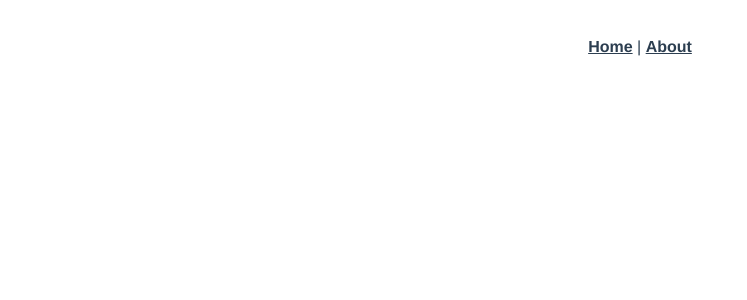
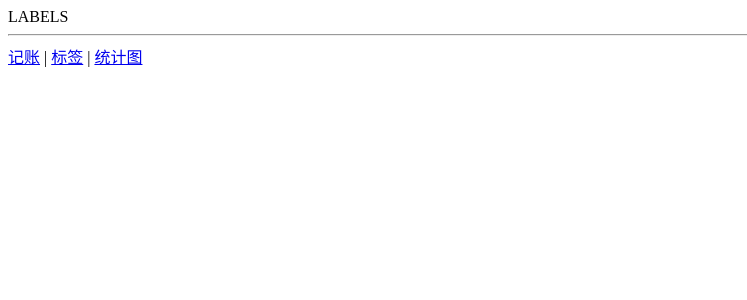
Before and after one commit to pengmingtaoo/loon-account, a Vue app: page /#/labels in a window 1280 px wide. Shown: the top 300 px of the page, without its empty margins (0-747 px from the left). Built offline with nearby package versions, Linux system fonts and the light colour scheme.

Commit message:
导航栏初步形成

```diff
--- a/src/App.vue
+++ b/src/App.vue
@@ -1,10 +1,12 @@
 <template>
-  <div id="app">
-    <div id="nav">
-      <router-link to="/">Home</router-link> |
-      <router-link to="/about">About</router-link>
-    </div>
+  <div>
     <router-view/>
+    <hr>
+    <routerLink to="/money">记账</routerLink>
+    |
+    <router-link to="/labels">标签</router-link>
+    |
+    <router-link to="/statistics">统计图</router-link>
   </div>
 </template>
 
--- a/src/router/index.ts
+++ b/src/router/index.ts
@@ -1,27 +1,34 @@
-import Vue from 'vue'
-import VueRouter, { RouteConfig } from 'vue-router'
-import Home from '../views/Home.vue'
+import Vue from 'vue';
+import VueRouter, {RouteConfig} from 'vue-router';
 
-Vue.use(VueRouter)
+import Money from '@/views/Money.vue';
+import Labels from '@/views/Labels.vue';
+import Statistics from '@/views/Statistics.vue';
+
+Vue.use(VueRouter);
 
 const routes: Array<RouteConfig> = [
-  {
-    path: '/',
-    name: 'Home',
-    component: Home
-  },
-  {
-    path: '/about',
-    name: 'About',
-    // route level code-splitting
-    // this generates a separate chunk (about.[hash].js) for this route
-    // which is lazy-loaded when the route is visited.
-    component: () => import(/* webpackChunkName: "about" */ '../views/About.vue')
-  }
-]
+    {
+        path:'/',
+        redirect:'/money'  // 重定向
+    },
+    {
+        path:'/money',
+        component:Money,
+    },
+    {
+        path:'/labels',
+        component: Labels,
+    },
+    {
+        path:'/statistics',
+        component:Statistics,
+    }
+
+];
 
 const router = new VueRouter({
   routes
-})
+});
 
-export default router
+export default router;
--- /dev/null
+++ b/src/views/Labels.vue
@@ -0,0 +1,15 @@
+<template>
+  <div>
+    LABELS
+  </div>
+</template>
+
+<script lang="ts">
+export default {
+  name: 'Labels'
+};
+</script>
+
+<style lang="scss" scoped>
+
+</style>
--- /dev/null
+++ b/src/views/Money.vue
@@ -0,0 +1,15 @@
+<template>
+  <div>
+    MONEY
+  </div>
+</template>
+
+<script lang="ts">
+export default {
+  name: 'Money'
+};
+</script>
+
+<style lang="scss" scoped>
+
+</style>
--- /dev/null
+++ b/src/views/Statistics.vue
@@ -0,0 +1,15 @@
+<template>
+  <div>
+    Statistics
+  </div>
+</template>
+
+<script lang="ts">
+export default {
+  name: 'Statistics'
+};
+</script>
+
+<style lang="scss" scoped>
+
+</style>
```
